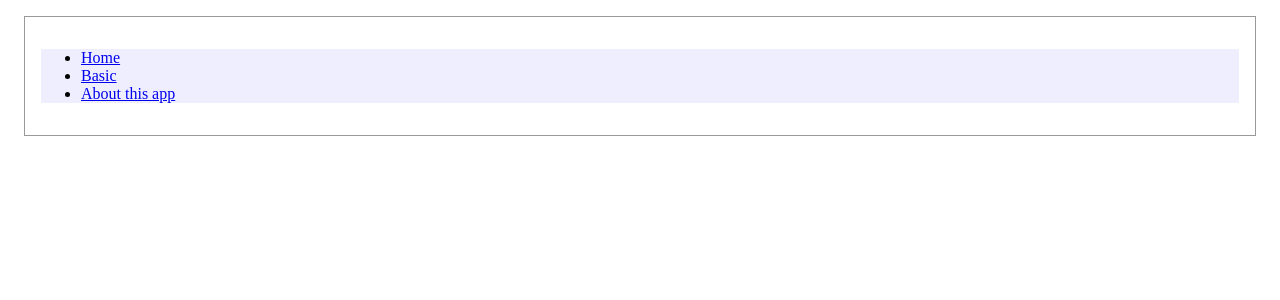
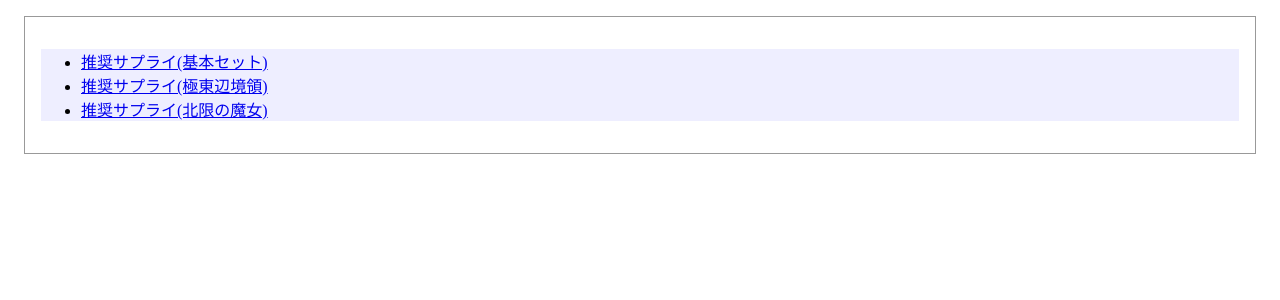
Before and after one commit to mixazizup/hatokurandom, a Nuxt app: page / in a window 1280 px wide. Shown: the top 300 px of the page. Built offline with nearby package versions, Linux system fonts and the light colour scheme.

Commit message:
List menus

```diff
--- a/pages/index.vue
+++ b/pages/index.vue
@@ -1,19 +1,9 @@
 <template>
   <div class="page">
     <ul class="link-list">
-      <li class="link-item">
-        <nuxt-link to="/">
-          Home
-        </nuxt-link>
-      </li>
-      <li class="link-item">
-        <nuxt-link to="/expansion/basic">
-          Basic
-        </nuxt-link>
-      </li>
-      <li class="link-item">
-        <nuxt-link to="/about">
-          About this app
+      <li v-for="menu in menus" :key="menu.pid" class="link-item">
+        <nuxt-link :to="menu.pid">
+          {{ menu.name }}
         </nuxt-link>
       </li>
     </ul>
@@ -21,7 +11,17 @@
 </template>
 
 <script>
-export default {}
+export default {
+  computed: {
+    menus () {
+      return [
+        { pid: 'basic', name: '推奨サプライ(基本セット)' },
+        { pid: 'fareast', name: '推奨サプライ(極東辺境領)' },
+        { pid: 'northern', name: '推奨サプライ(北限の魔女)' }
+      ]
+    }
+  }
+}
 </script>
 
 <style scoped>
```
